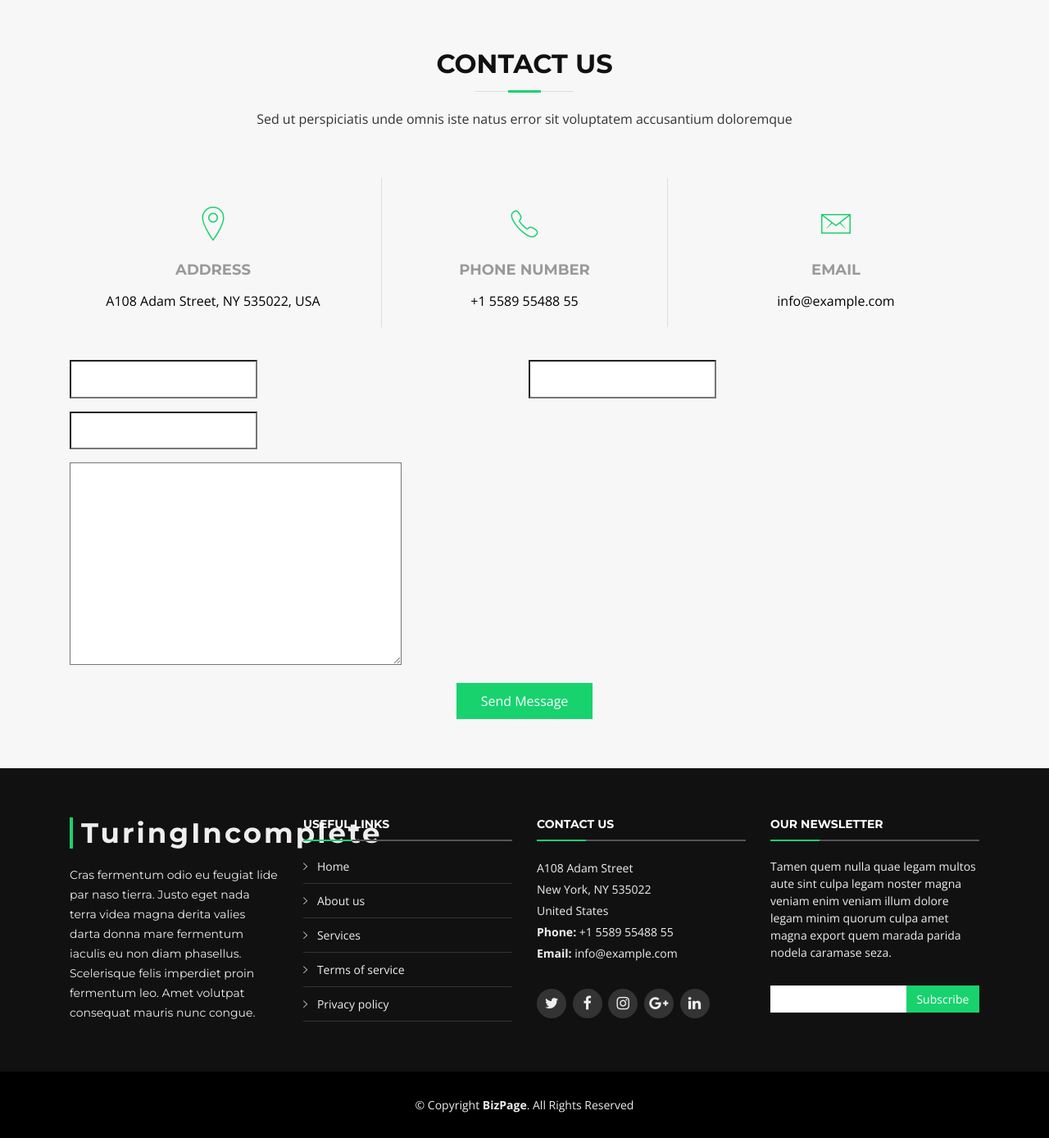
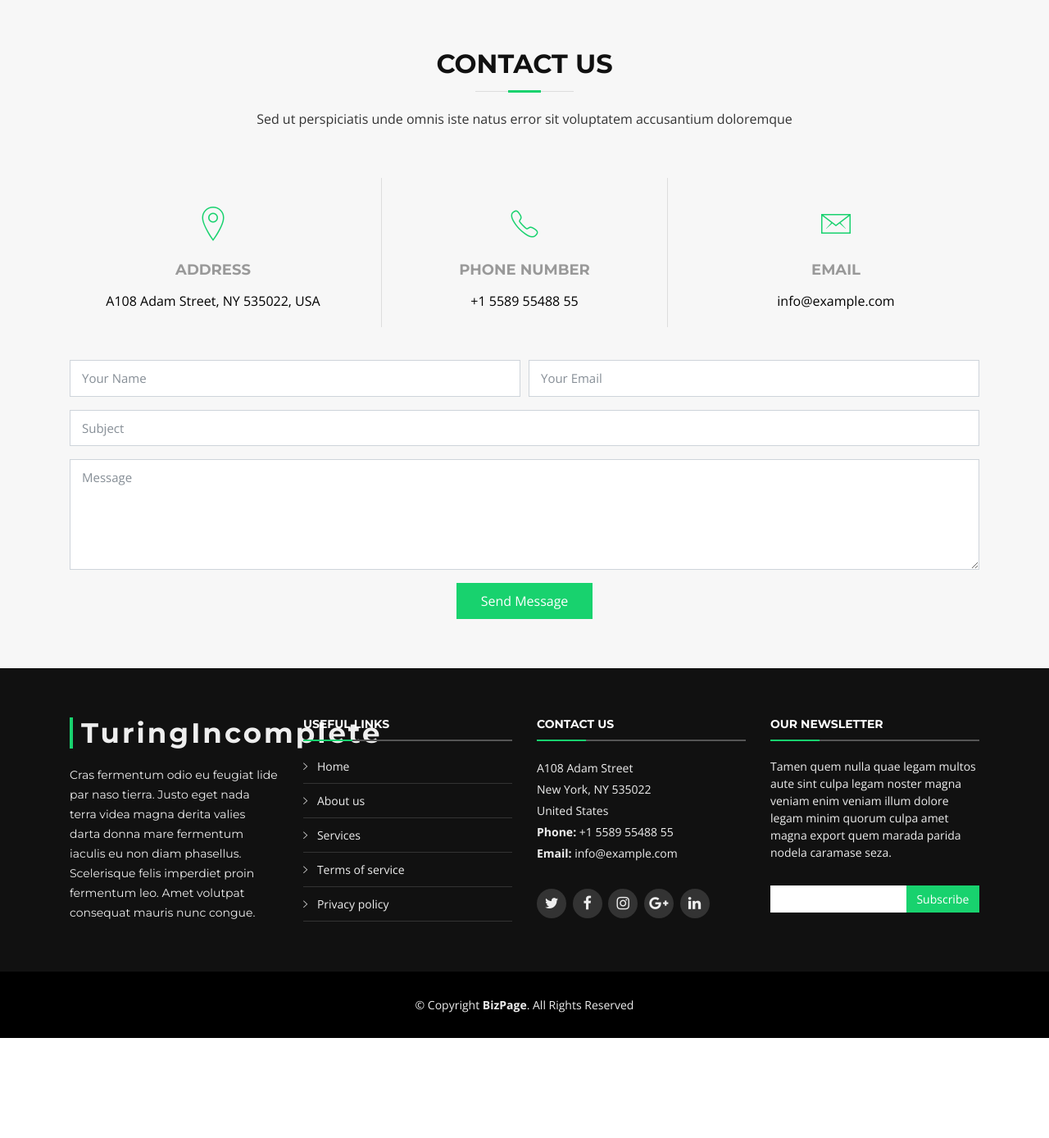
Before and after one commit to sourcificer/TuringIncomplete_WebSite, a Django app: page / in a window 1280 px wide. Shown: the part 4069-5457 px from the top of the page at 82% size. After the commit the page ends 5335 px from the top, so only its background shows below. Run offline with Django 3.2, Linux system fonts and the light colour scheme; some libraries are stand-ins or nearby versions; some web fonts are replaced.

Commit message:
Fixed HTML for contactForm

```diff
--- a/main_app/views.py
+++ b/main_app/views.py
@@ -9,30 +9,31 @@ from sendgrid.helpers.mail import Mail
 
 def home_page(request):
     if request.method == 'GET':
-        form = ClientContactForm()
+        pass
     else:
-        form = ClientContactForm(request.POST)
-        if form.is_valid():
-            subject = form.cleaned_data['subject']
-            name = form.cleaned_data['name']
-            email = form.cleaned_data['email']
-            message = form.cleaned_data['message']
+        print(request.POST)
+        subject = request.POST.get('subject')
+        name = request.POST.get('name')
+        email = request.POST.get('email')
+        message = request.POST.get('message')
 
-            try:
-                mail_message = Mail(
-                    from_email=email,
-                    to_emails='tIncomplete19@protonmail.com',
-                    subject=subject,
-                    html_content=message
-                )
-                print(os.environ.get('SENDGRID_API_KEY'))
-                sg = SendGridAPIClient(os.environ.get('SENDGRID_API_KEY'))
-                response = sg.send(mail_message)
-                print(response.status_code)
-                print(response.body)
-                print(response.headers)
-                return redirect('home_page')
-            except Exception as e:
-                print(e.message)
+        print(message)
+
+        try:
+            mail_message = Mail(
+                from_email=email,
+                to_emails='tIncomplete19@protonmail.com',
+                subject=subject,
+                html_content="from: " + name + " Message: " + message
+            )
+            print(os.environ.get('SENDGRID_API_KEY'))
+            sg = SendGridAPIClient(os.environ.get('SENDGRID_API_KEY'))
+            response = sg.send(mail_message)
+            print(response.status_code)
+            print(response.body)
+            print(response.headers)
             return redirect('home_page')
-    return render(request, 'index.html', {'form': form})
+        except Exception as e:
+            print(e.message)
+        return redirect('home_page')
+    return render(request, 'index.html')
--- a/templates/index.html
+++ b/templates/index.html
@@ -775,24 +775,24 @@
             {% csrf_token %}
             <div class="form-row">
               <div class="form-group col-md-6">
-                {{ form.name }}
-                <!-- <input type="text" name="name" class="form-control" id="name" placeholder="Your Name" data-rule="minlen:4" data-msg="Please enter at least 4 chars" /> -->
+                <!-- {{ form.name }} -->
+                <input type="text" name="name" class="form-control" id="name" placeholder="Your Name" data-rule="minlen:4" data-msg="Please enter at least 4 chars" />
                 <div class="validation"></div>
               </div>
               <div class="form-group col-md-6">
-                {{ form.email }}
-                <!-- <input type="email" class="form-control" name="email" id="email" placeholder="Your Email" data-rule="email" data-msg="Please enter a valid email" /> -->
+                <!-- {{ form.email }} -->
+                <input type="email" class="form-control" name="email" id="email" placeholder="Your Email" data-rule="email" data-msg="Please enter a valid email" />
                 <div class="validation"></div>
               </div>
             </div>
             <div class="form-group">
-              {{ form.subject }}
-              <!-- <input type="text" class="form-control" name="subject" id="subject" placeholder="Subject" data-rule="minlen:4" data-msg="Please enter at least 8 chars of subject" /> -->
+              <!-- {{ form.subject }} -->
+              <input type="text" class="form-control" name="subject" id="subject" placeholder="Subject" data-rule="minlen:4" data-msg="Please enter at least 8 chars of subject" />
               <div class="validation"></div>
             </div>
             <div class="form-group">
-              {{ form.message }}
-              <!-- <textarea class="form-control" name="message" rows="5" data-rule="required" data-msg="Please write something for us" placeholder="Message"></textarea> -->
+              <!-- {{ form.message }} -->
+              <textarea class="form-control" name="message" rows="5" data-rule="required" data-msg="Please write something for us" placeholder="Message"></textarea>
               <div class="validation"></div>
             </div>
             <div class="text-center"><button type="submit">Send Message</button></div>
```
